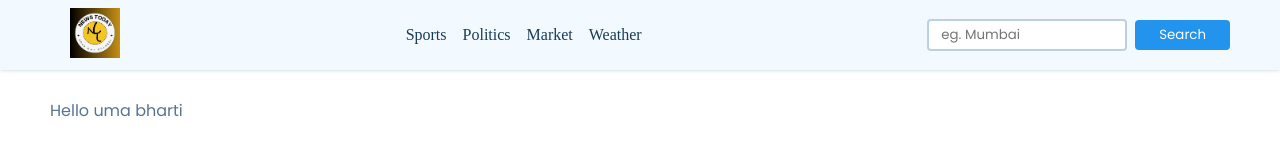
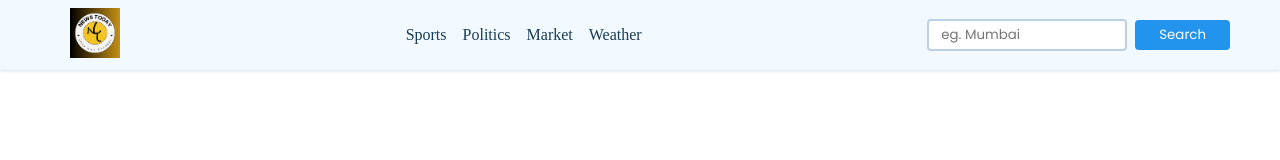
Before and after one commit to UmaBharti13/News-Aggregator, a plain HTML site: page index.html in a window 1280 px wide. Drawn offline with Linux system fonts and the light colour scheme; files whose address does not match are found by name; a web font is replaced by a local one.

Commit message:
index.html

```diff
--- a/index.html
+++ b/index.html
@@ -33,7 +33,7 @@
 
     <main>
         <div class="cards-container container flex">
-              <p>Hello uma bharti </p>
+
         </div>
 
 
```
